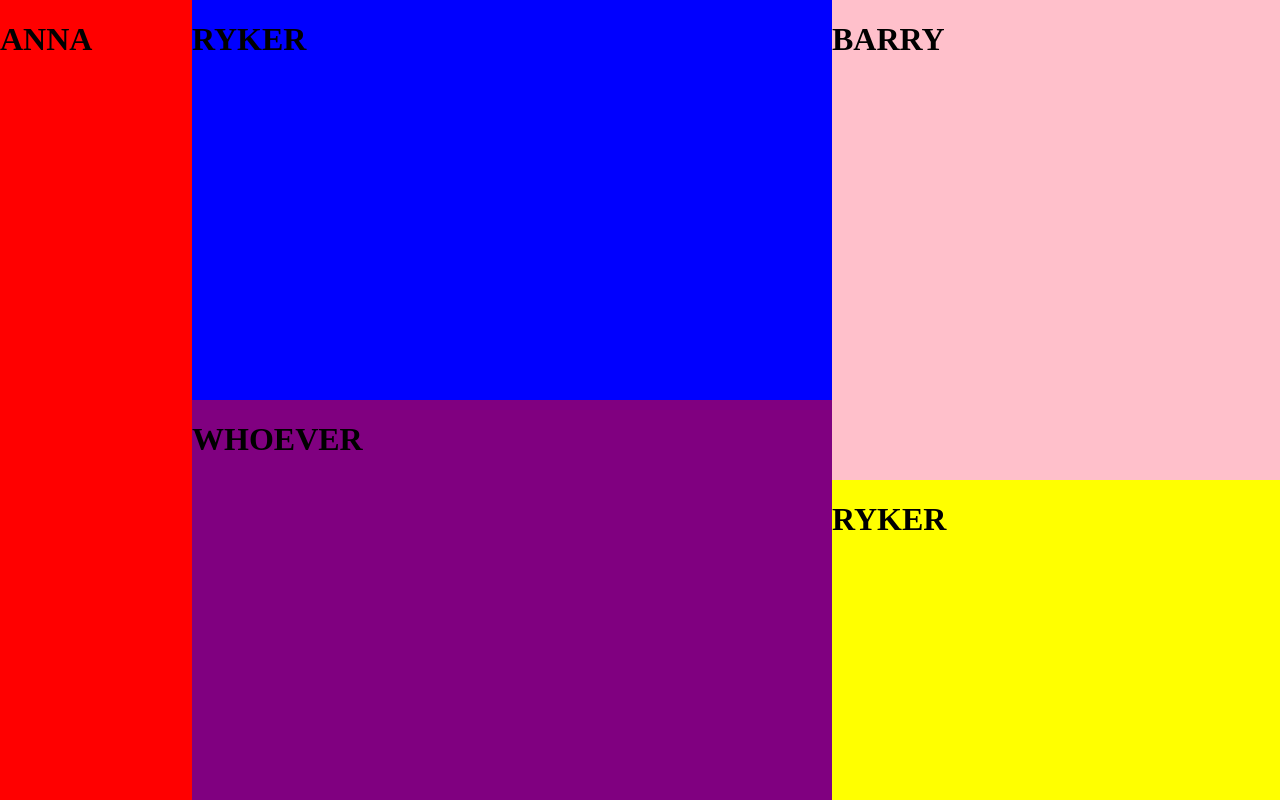
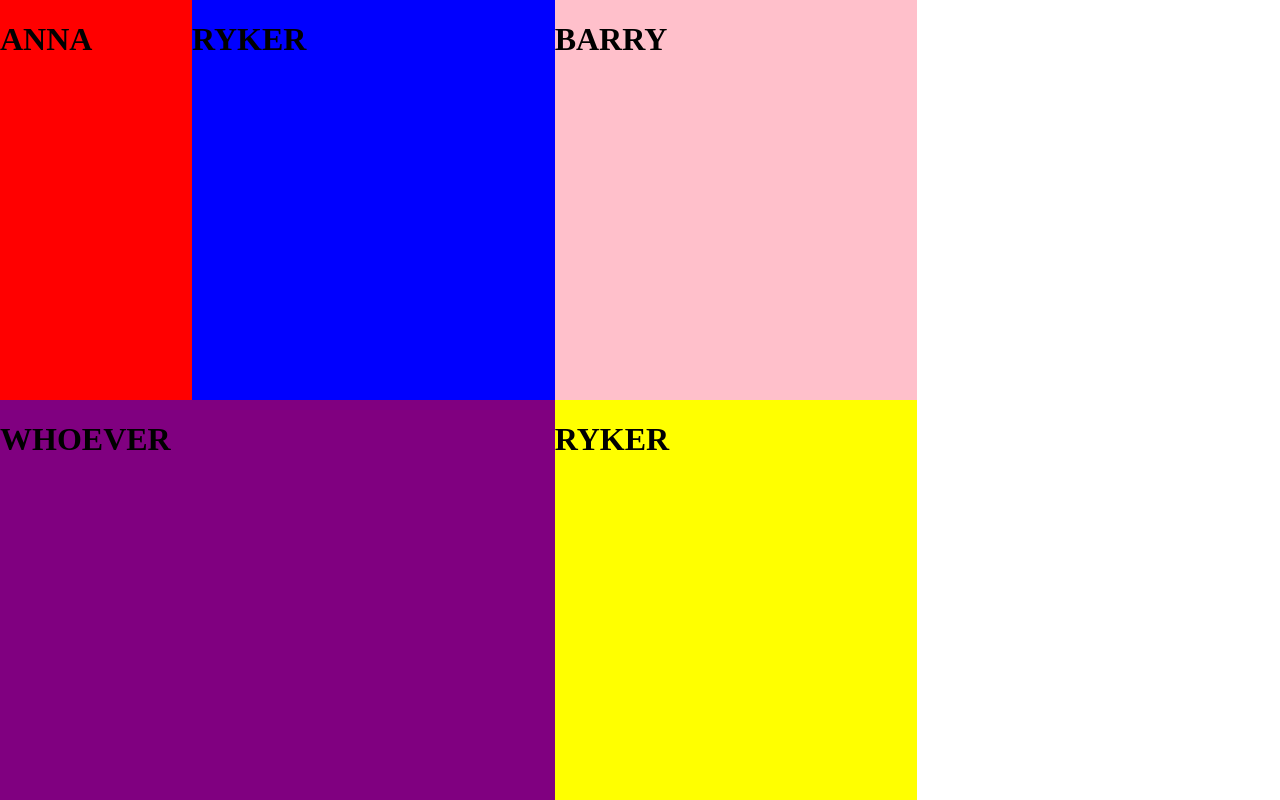
Before and after one commit to OnyxMemory/cohort1-cSpace, a Flask app: template src/templates/admin.html in a window 1280 px wide. Run offline with Flask 2, Linux system fonts and the light colour scheme; the template is opened without the code that fills it, so the values that code supplies are empty; parts of the project's set-up code (start-up, migrations or seed data) failed here and were passed over.

```diff
--- a/src/templates/admin.html
+++ b/src/templates/admin.html
@@ -22,7 +22,7 @@
         <h1>WHOEVER</h1>
       </div>
 
-      <!-- Barry will implement this part of the dashboard-->
+      <!-- Barry will implement this part of the dashboa rd-->
       <div class="events dashboard-item">
         <h1>BARRY</h1>
       </div>
--- a/src/templates/resources/css/admin.css
+++ b/src/templates/resources/css/admin.css
@@ -10,8 +10,9 @@ body {
     width: 100%;
     height: 100%;
     display: grid;
-    grid-template-columns: 15% 50% 35%;
-    grid-template-rows: 50% 10% 40%;
+    /* grid-template-columns: 15% 50% 35%; */
+    grid-template-columns: 15% 1fr 1fr 1fr;
+    grid-template-rows: 50% 50%;
 }
 
 .left-menu {
@@ -25,7 +26,7 @@ body {
 
 .calender {
     grid-column-start: 2;
-    grid-column-end: 3;
+    grid-column-end: 4;
     grid-row-start: 1;
     grid-row-end: 2;
     background-color: blue;
@@ -33,7 +34,7 @@ body {
 }
 
 .chat {
-    grid-column-start: 2;
+    grid-column-start: 1;
     grid-column-end: 3;
     grid-row-start: 2;
     grid-row-end: 4;
@@ -52,7 +53,7 @@ body {
 .invoices {
     grid-column-start: 3;
     grid-column-end: 3;
-    grid-row-start: 3;
+    grid-row-start: 2;
     grid-row-end: 4;
     background-color: yellow;
 }
```
Also changed, not shown: src/templates/index.html (+74 -5 lines), src/templates/resources/css/main.css (+23 -14 lines).
